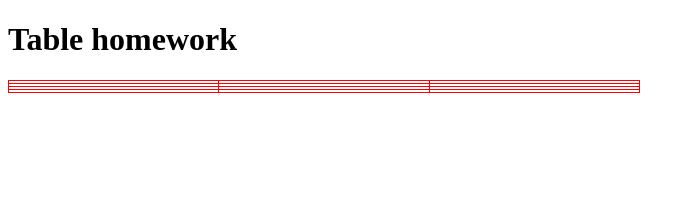
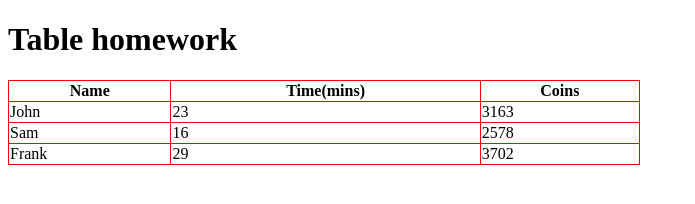
Before and after one commit to Awfulot/TableHWRepo, a plain HTML site: page tablehwfile.html in a window 1280 px wide. Shown: the whole page, without its empty margins (0-695 px from the left). Drawn offline with Linux system fonts and the light colour scheme.

Commit message:
Added values to the table

```diff
--- a/tablehwfile.html
+++ b/tablehwfile.html
@@ -13,24 +13,24 @@ table, th, td {
     <h1> Table homework </h1>
     <table style="width:50%">
       <tr>
-        <th></th>
-        <th></th>
-        <th></th>
+        <th>Name</th>
+        <th>Time(mins)</th>
+        <th>Coins</th>
       </tr>
       <tr>
-        <td></td>
-        <td></td>
-        <td></td>
+        <td>John</td>
+        <td>23</td>
+        <td>3163</td>
       </tr>
       <tr>
-        <td></td>
-        <td></td>
-        <td></td>
+        <td>Sam</td>
+        <td>16</td>
+        <td>2578</td>
       </tr>
       <tr>
-        <td></td>
-        <td></td>
-        <td></td>
+        <td>Frank</td>
+        <td>29</td>
+        <td>3702</td>
       </tr>
     </table>
 
```
